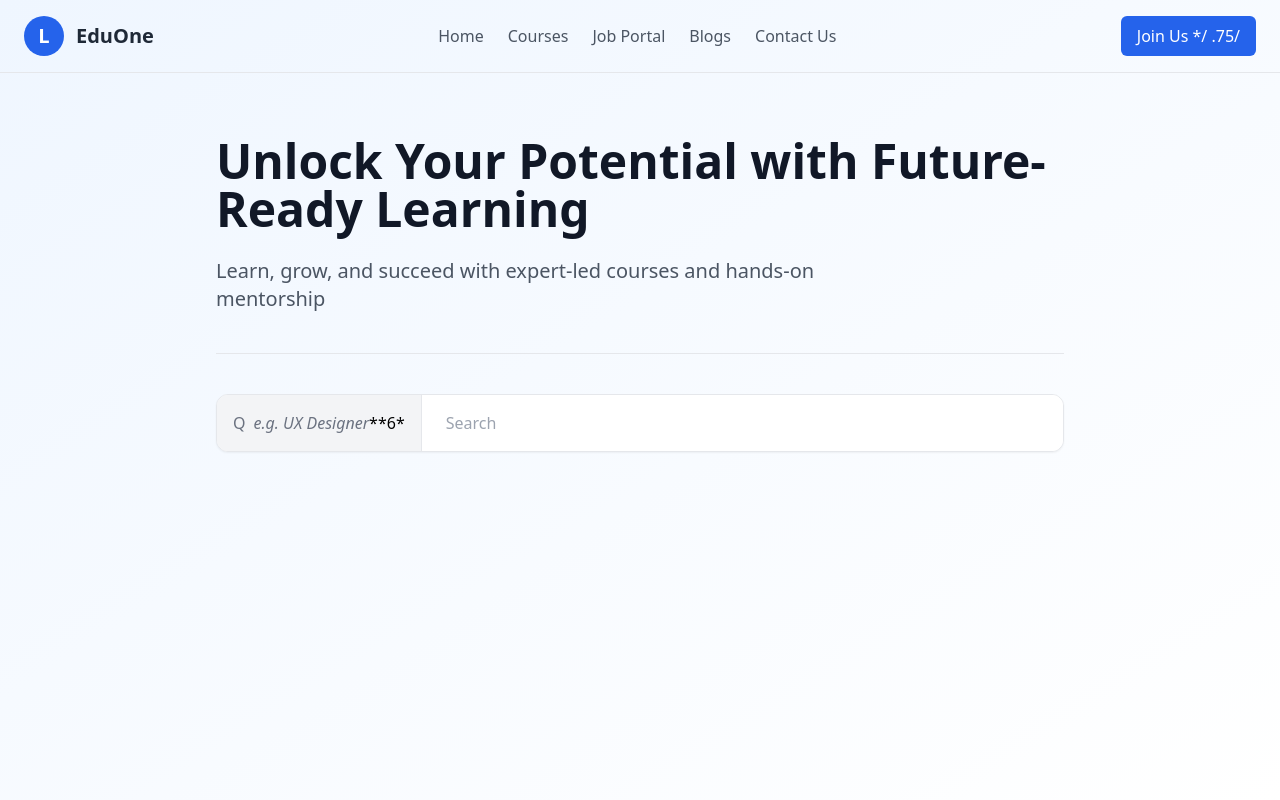
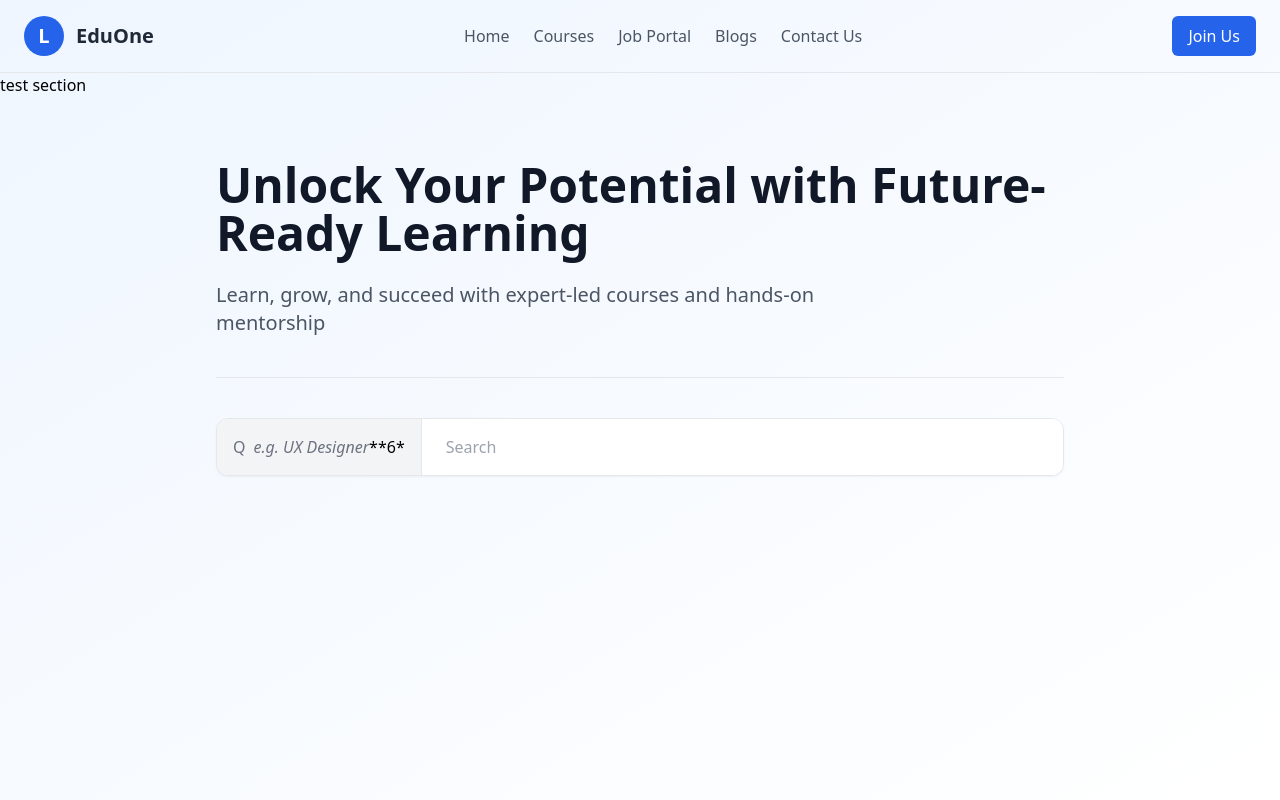
Before and after one commit to devashanv/edu_one, a React (Vite) app: page / in a window 1280 px wide. Shown: the top 800 px of the page. Built offline with nearby package versions, Linux system fonts and the light colour scheme.

Commit message:
Update Navbar file

```diff
--- a/src/Components/Navbar.jsx
+++ b/src/Components/Navbar.jsx
@@ -79,29 +79,13 @@ const Navbar = () => {
 
 
 
-
-
-
-
-
-
-
-
-
-
-
-
-
-
-
-
-
-
-*/
-            .75/
           </button>
         </div>
       </nav>
+
+      <section>
+         test section
+      </section>
 
       <div className="max-w-4xl mx-auto px-6 py-16">
         <h1 className="text-4xl md:text-5xl font-bold text-gray-900 mb-6 leading-tight">
```
